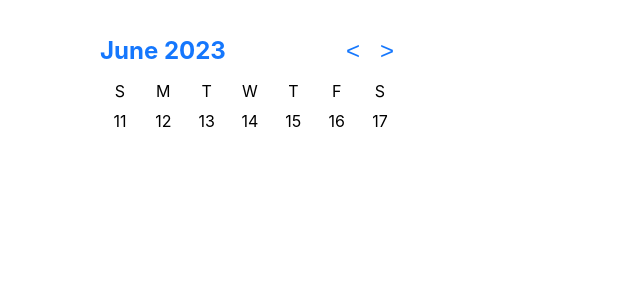
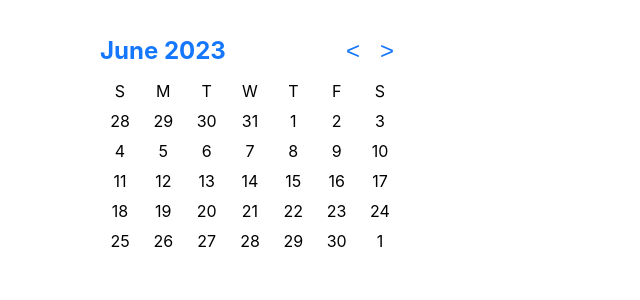
Before and after one commit to williamxmejia/calendar, a React (Create React App) app: page / in a window 1280 px wide. Shown: the top 300 px of the page, without its empty margins (0-640 px from the left). Built offline with nearby package versions, Linux system fonts and the light colour scheme.

Commit message:
fixed bug where if month ended on a saturday the first week of the next month would be added to the calendar. This was a month view issue

```diff
--- a/src/App.js
+++ b/src/App.js
@@ -4,7 +4,7 @@ import Calendar from './components/Calendar';
 function App() {
   return (
     <div className="container">
-      <Calendar type='week'/>
+      <Calendar type='month'/>
     </div>
   );
 }
--- a/src/components/RenderAllDays.js
+++ b/src/components/RenderAllDays.js
@@ -6,11 +6,9 @@ function RenderAllDays(props) {
 
     function getAllDays() {
         let currentDate = props.currentMonth.startOf(props.view).weekday(0)
-        // let currenWeek = props.currentMonth.startOf(props.view).weekday()
         const nextMonth = props.currentMonth.add(1, props.view)
 
-        let endDate = props.view === "week" ? nextMonth.startOf(props.view).weekday(5) : nextMonth.startOf(props.view).weekday(6)
-
+        let endDate = props.view === "week" ? nextMonth.startOf(props.view).weekday(5) : props.currentMonth.endOf("month").weekday(6)
 
         let allDates = []
         let weekDates = []
@@ -18,6 +16,7 @@ function RenderAllDays(props) {
         let weekCounter = 1
         let dayCounter = 0
         let b = props.currentMonth.startOf(props.view).weekday(0)
+
 
         while ((props.view === "week" && b.isBefore(endDate)) || (props.view === "month" && b.isBefore(endDate) || b.isSame(endDate, "day"))) {
           const formated = formatDateObject(b)
```
